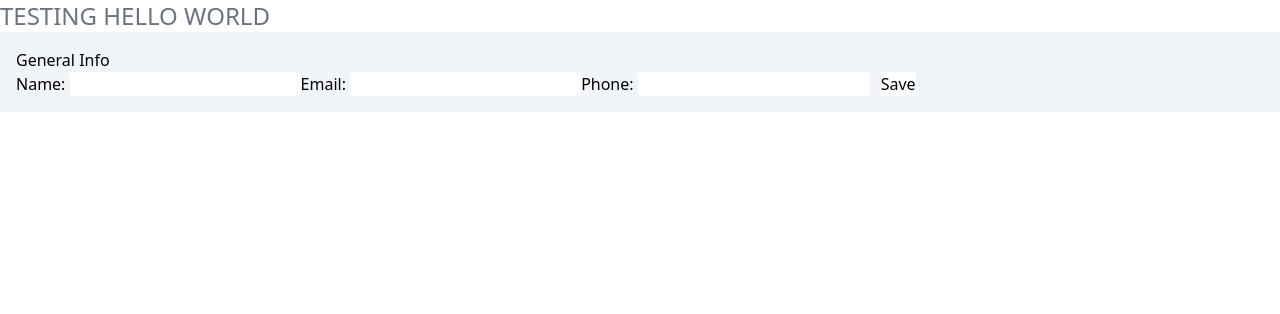
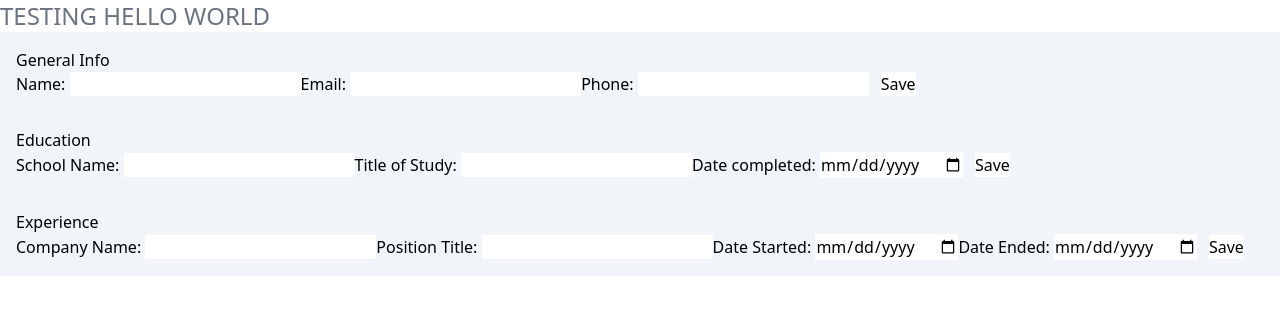
Before and after one commit to RyanMcEntire/cv-application-2, a React (Vite) app: page / in a window 1280 px wide. Shown: the top 314 px of the page. Built offline with nearby package versions, Linux system fonts and the light colour scheme.

Commit message:
setup basic structure for education and experience components

```diff
--- a/src/App.tsx
+++ b/src/App.tsx
@@ -1,3 +1,5 @@
+import Education from './components/education';
+import Experience from './components/experience';
 import General from './components/general';
 
 function App() {
@@ -5,7 +7,8 @@ function App() {
     <>
       <div className='bg-red text-gray-500 text-2xl'>TESTING HELLO WORLD</div>
     <General />
-
+    <Education />
+    <Experience />
     </>
   );
 }
--- a/src/components/education.tsx
+++ b/src/components/education.tsx
@@ -0,0 +1,61 @@
+import { ChangeEvent, FormEvent, useState } from 'react';
+
+interface FormData {
+  name: string;
+  title: string;
+  date: string;
+}
+
+export default function Education() {
+  const [formData, setFormData] = useState<FormData>({
+    name: '',
+    title: '',
+    date: '',
+  });
+
+  const handleChange = (e: ChangeEvent<HTMLInputElement>) => {
+    const { name, value } = e.target;
+    setFormData((prevFormData) => ({ ...prevFormData, [name]: value }));
+  };
+
+  const handleSubmit = (e: FormEvent<HTMLFormElement>) => {
+    e.preventDefault();
+    alert(
+      `Name: ${formData.name}, Title: ${formData.title}, Date Completed: ${formData.date}`
+    );
+  };
+
+  return (
+    <>
+      <div className="bg-slate-100 p-4">
+        <h2>Education</h2>
+        <form onSubmit={handleSubmit}>
+          <label htmlFor="name">School Name: </label>
+          <input
+            type="text"
+            name="name"
+            value={formData.name}
+            onChange={handleChange}
+          />
+          <label htmlFor="name">Title of Study: </label>
+          <input
+            type="text"
+            name="title"
+            value={formData.title}
+            onChange={handleChange}
+          />
+          <label htmlFor="name">Date completed: </label>
+          <input
+            type="date"
+            name="date"
+            value={formData.date}
+            onChange={handleChange}
+          />
+          <button className="bg-white ml-3" type="submit">
+            Save
+          </button>
+        </form>
+      </div>
+    </>
+  );
+}
--- a/src/components/experience.tsx
+++ b/src/components/experience.tsx
@@ -0,0 +1,70 @@
+import { ChangeEvent, FormEvent, useState } from 'react';
+
+interface FormData {
+  name: string;
+  title: string;
+  dateStart: string;
+  dateEnd: string;
+}
+
+export default function Experience() {
+  const [formData, setFormData] = useState<FormData>({
+    name: '',
+    title: '',
+    dateStart: '',
+    dateEnd: '',
+  });
+
+  const handleChange = (e: ChangeEvent<HTMLInputElement>) => {
+    const { name, value } = e.target;
+    setFormData((prevFormData) => ({ ...prevFormData, [name]: value }));
+  };
+
+  const handleSubmit = (e: FormEvent<HTMLFormElement>) => {
+    e.preventDefault();
+    alert(
+      `Name: ${formData.name}, Title: ${formData.title}, Date Started: ${formData.dateStart}, Date Ended: ${formData.dateEnd}`
+    );
+  };
+
+  return (
+    <>
+      <div className="bg-slate-100 p-4">
+        <h2>Experience</h2>
+        <form onSubmit={handleSubmit}>
+          <label htmlFor="name">Company Name: </label>
+          <input
+            type="text"
+            name="name"
+            value={formData.name}
+            onChange={handleChange}
+          />
+          <label htmlFor="name">Position Title: </label>
+          <input
+            type="text"
+            name="title"
+            value={formData.title}
+            onChange={handleChange}
+          />
+          <label htmlFor="name">Date Started: </label>
+          <input
+            type="date"
+            name="date"
+            value={formData.dateStart}
+            onChange={handleChange}
+          />
+          <label htmlFor="name">Date Ended: </label>
+          <input
+            type="date"
+            name="date"
+            value={formData.dateEnd}
+            onChange={handleChange}
+          />
+          <button className="bg-white ml-3" type="submit">
+            Save
+          </button>
+        </form>
+      </div>
+    </>
+  );
+}
--- a/src/components/general.tsx
+++ b/src/components/general.tsx
@@ -28,7 +28,7 @@ export default function General() {
   return (
     <>
       <div className="bg-slate-100 p-4">
-        <h1>General Info</h1>
+        <h2>General Info</h2>
         <form onSubmit={handleSubmit}>
           <label htmlFor="name">Name: </label>
           <input
```
